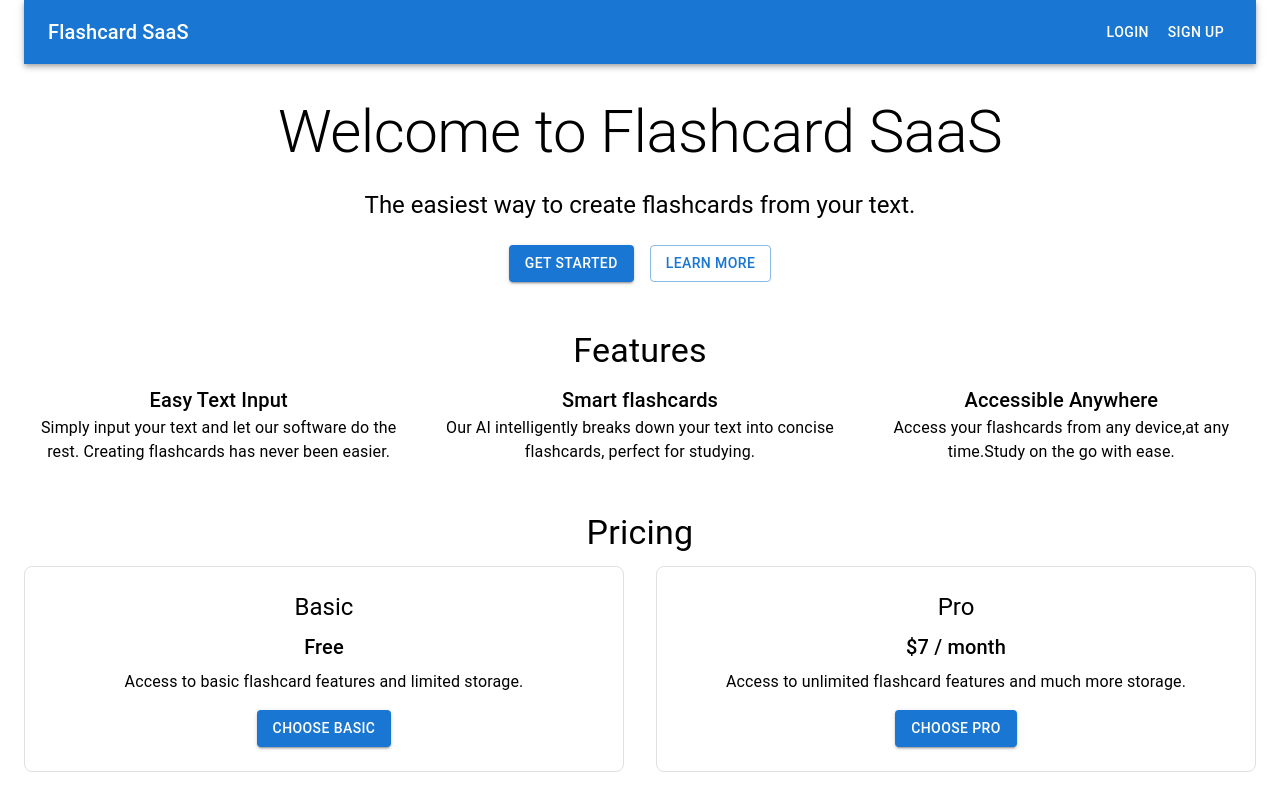
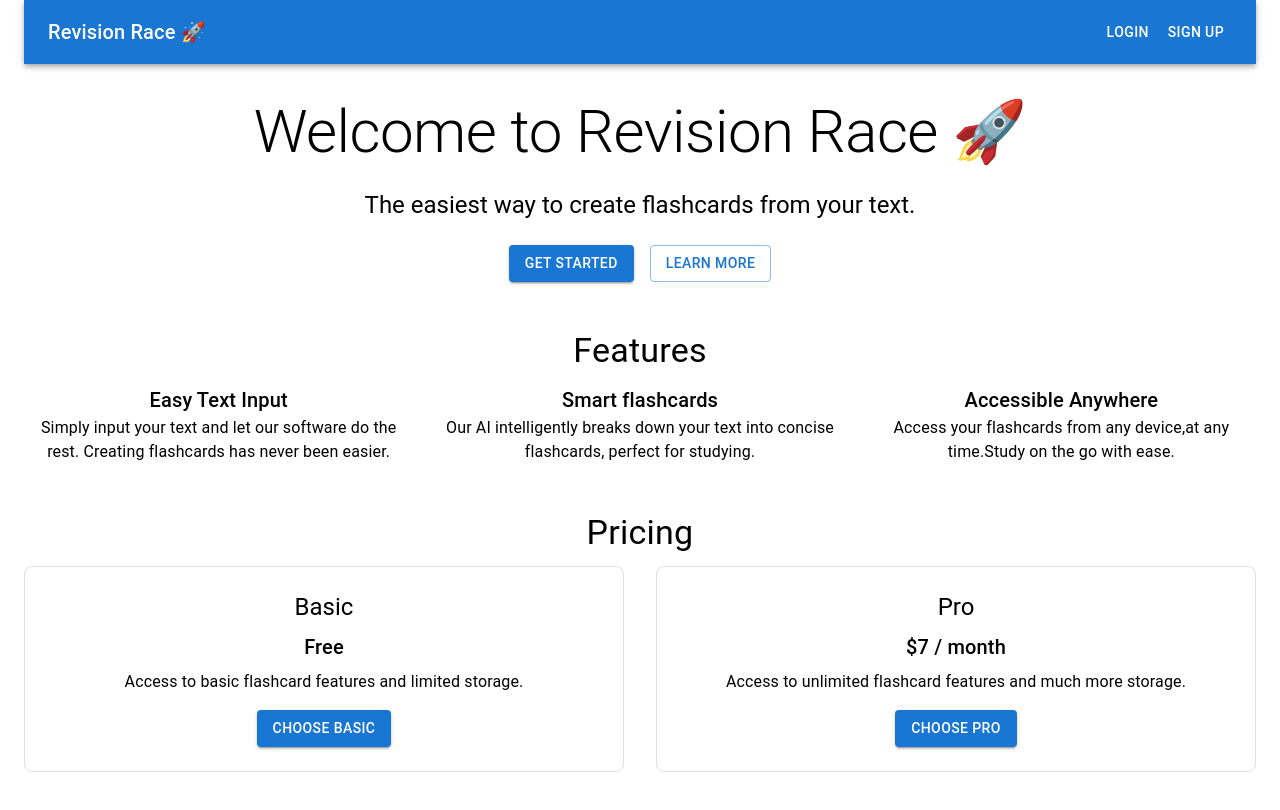
Before and after one commit to star-2003/RevisionRace, a Next.js app: page / in a window 1280 px wide. Shown: the top 810 px of the page. Built offline with nearby package versions, Linux system fonts and the light colour scheme; no server answers.

Commit message:
Add files via upload

```diff
--- a/app/page.js
+++ b/app/page.js
@@ -5,7 +5,7 @@ import { AppBar, Toolbar, Typography, Button, Box, Grid, Container } from '@mui/
 import { SignedOut, SignedIn, UserButton } from '@clerk/nextjs';
 import getStripe from '@/utils/get-stripe'
 import Head from 'next/head'
-
+import RocketLaunchIcon from '@mui/icons-material/RocketLaunch';
 
 export default function HomePage() {
     const handleSubmit = async () => {
@@ -28,14 +28,14 @@ export default function HomePage() {
   return (
     <Container maxWidth="100vw">
       <Head>
-        <title>FlashCard SaaS</title>
+        <title>Revision Race</title>
         <meta name="description" content="Create flashcard from your text"/>
       </Head>
 
       <AppBar position="static">
         <Toolbar>
           <Typography variant="h6" style={{ flexGrow: 1 }}>
-            Flashcard SaaS
+            Revision Race <span aria-label="a rocket blasting off" role="img">🚀</span>
           </Typography>
           <SignedOut>
             <Button color="inherit" href="/sign-in">Login</Button>
@@ -49,7 +49,7 @@ export default function HomePage() {
 
       <Box sx={{ textAlign: 'center', my: 4 }}>
         <Typography variant="h2" component="h1" gutterBottom>
-          Welcome to Flashcard SaaS
+          Welcome to Revision Race <span aria-label="a rocket blasting off" role="img">🚀</span>
         </Typography>
         <Typography variant="h5" component="h2" gutterBottom>
           The easiest way to create flashcards from your text.
```
